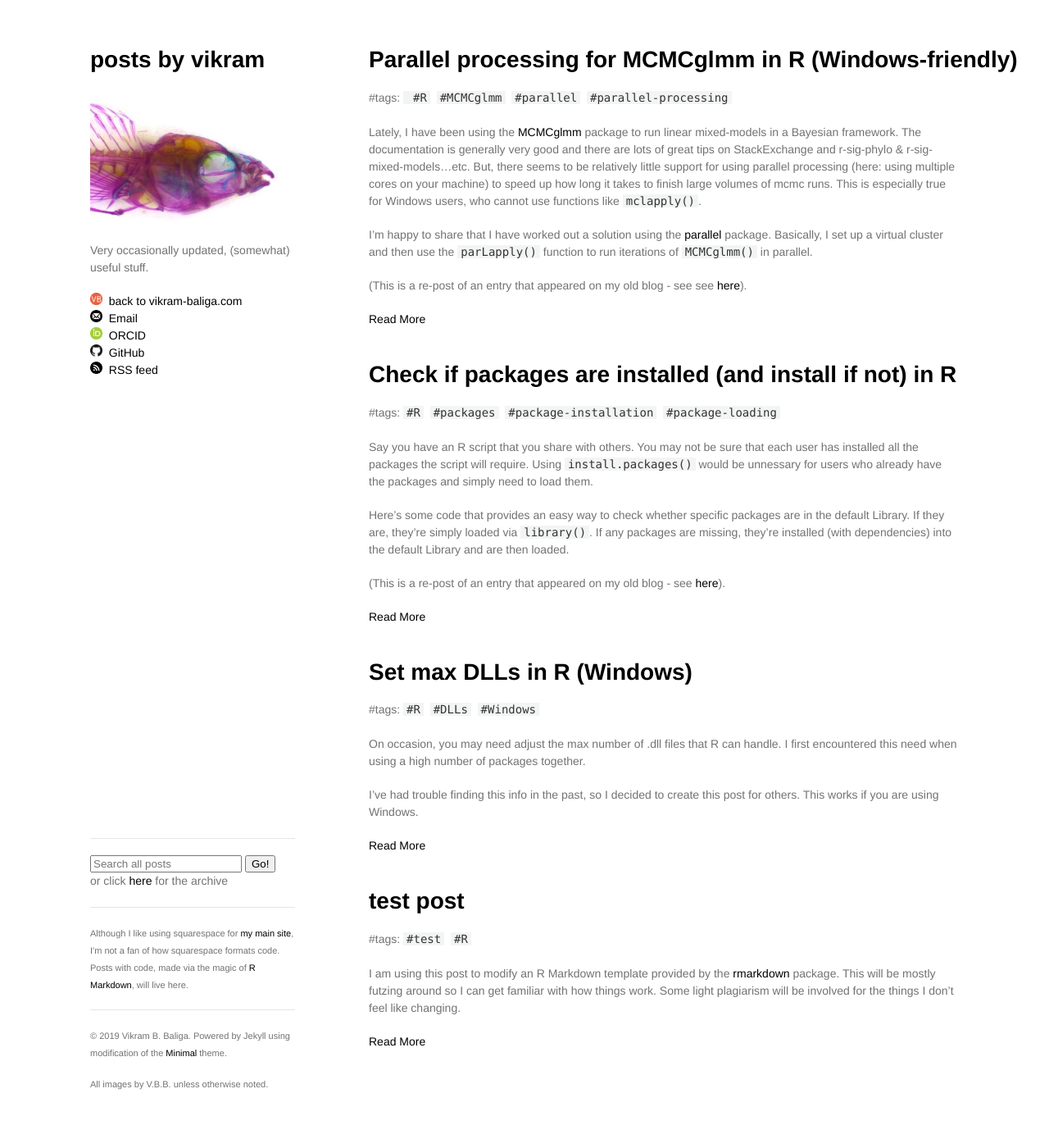
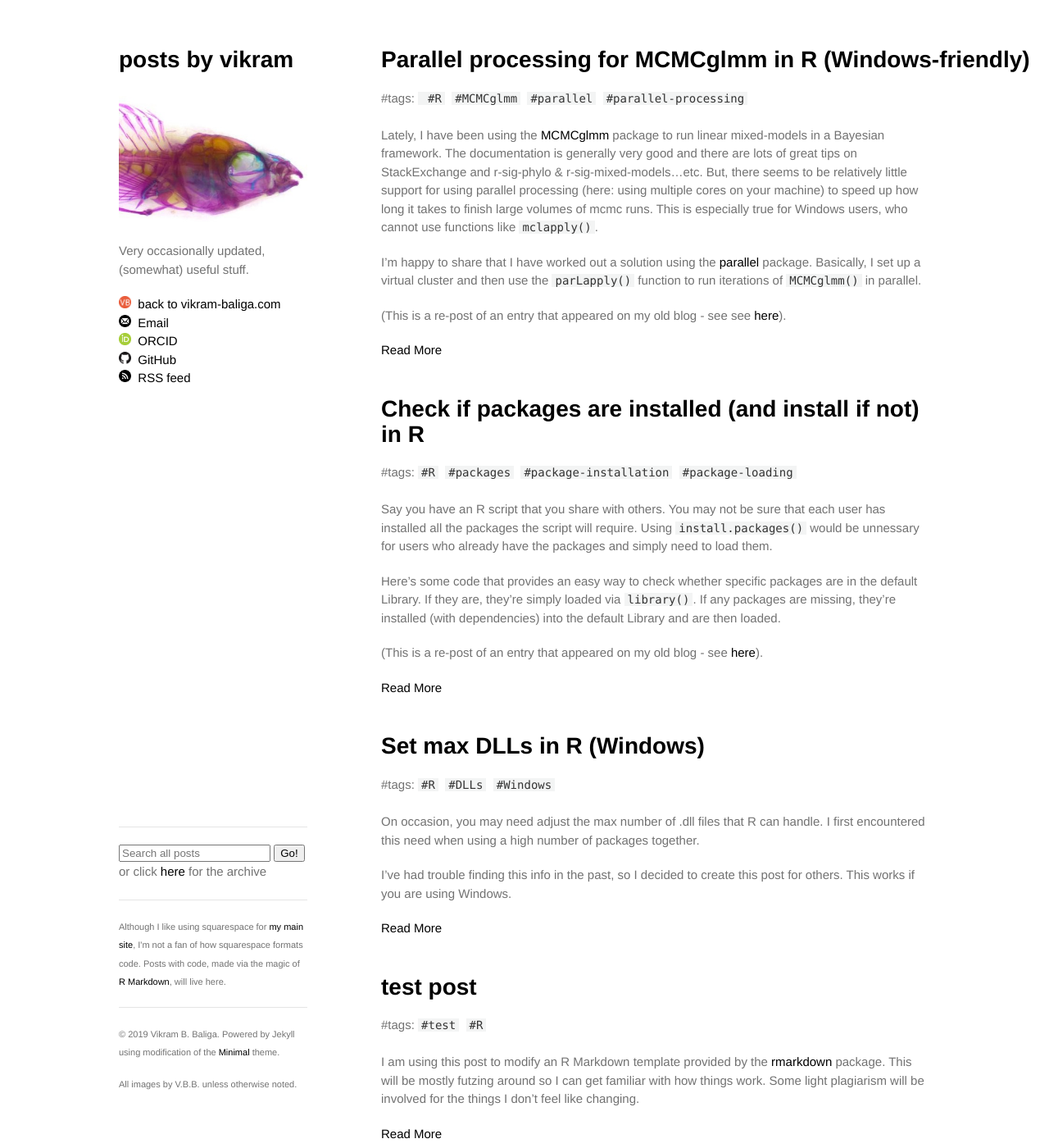
Before and after one commit to vbaliga/vbaliga.github.io, a Jekyll site: the page built from index.html, in a window 1280 px wide and 1400 px high. Shown: the whole window at 82% size. Built offline with Jekyll 4.4.1, drawn with Linux system fonts in a browser that asks for light colours; a script that is not in the unit is left out.

Commit message:
Update style.css

```diff
--- a/assets/css/style.css
+++ b/assets/css/style.css
@@ -305,7 +305,7 @@
 body {
   background-color: #fff;
   padding: 50px;
-  font: 14px/1.5 Helvetica, Arial, sans-serif;
+  font: 15px/1.5 Helvetica, Arial, sans-serif;
   color: #727272;
   font-weight: 400;
 }
@@ -358,7 +358,7 @@ a:hover small {
 }
 
 .wrapper {
-  width: 1060px;
+  width: 990px;
   margin: 0 auto;
 }
 
@@ -411,7 +411,7 @@ img {
 }
 
 header {
-  width: 250px;
+  width: 230px;
   float: left;
   position: fixed;
   -webkit-font-smoothing: subpixel-antialiased;
@@ -478,7 +478,7 @@ header ul a strong {
 }
 
 section {
-  width: 720px;
+  width: 670px;
   float: right;
   padding-bottom: 50px;
 }
@@ -495,7 +495,7 @@ hr {
 }
 
 footer {
-  width: 250px;
+  width: 230px;
   float: left;
   position: fixed;
   bottom: 50px;
```
